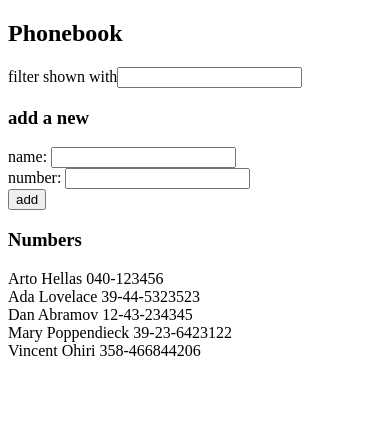
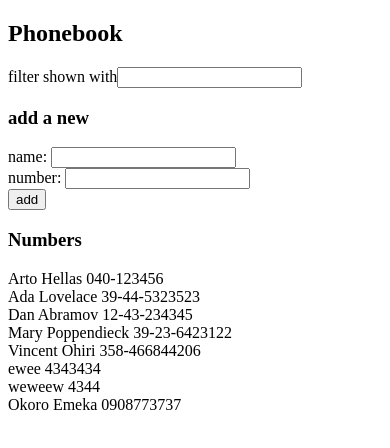
Before and after one commit to vinnoangel/FullStackOpen, a React (Vite) app in the folder part2/Phonebook/: page / in a window 390 px wide. Shown: the top 448 px of the page. Built offline with nearby package versions, Linux system fonts and the light colour scheme; data requests are answered from the project's data file.

Commit message:
Refactored the phonebook application to  be able to save numbers to the phonebook server. This completes exercise 2.12 of part2

```diff
--- a/part2/Phonebook/db.json
+++ b/part2/Phonebook/db.json
@@ -1,5 +1,5 @@
 {
-  "persons":[
+  "persons": [
     {
       "name": "Arto Hellas",
       "number": "040-123456",
@@ -24,6 +24,22 @@
       "name": "Vincent Ohiri",
       "number": "358-466844206",
       "id": "5"
+    },
+    {
+      "name": "ewee",
+      "number": "4343434",
+      "id": "q8N7VWVpDXM"
+    },
+    {
+      "name": "weweew",
+      "number": "4344",
+      "id": "zZWUmmo43go"
+    },
+    {
+      "name": "Okoro Emeka",
+      "number": "0908773737",
+      "id": "_3m7vfyHuvQ"
     }
-  ]
+  ],
+  "$schema": "./node_modules/json-server/schema.json"
 }
--- a/part2/Phonebook/src/App.jsx
+++ b/part2/Phonebook/src/App.jsx
@@ -39,9 +39,14 @@ const App = () => {
       name: newName,
       number: newNumber
     }
-    setPersons(persons.concat(newPhonebook))
-    setNewName('')
-    setNewNumber('')
+    axios
+      .post('http://localhost:3001/persons', newPhonebook)
+      .then(response => {
+        console.log(response.data)
+        setPersons(persons.concat(response.data))
+        setNewName('')
+        setNewNumber('')
+      })
   }
 
   return (
```
